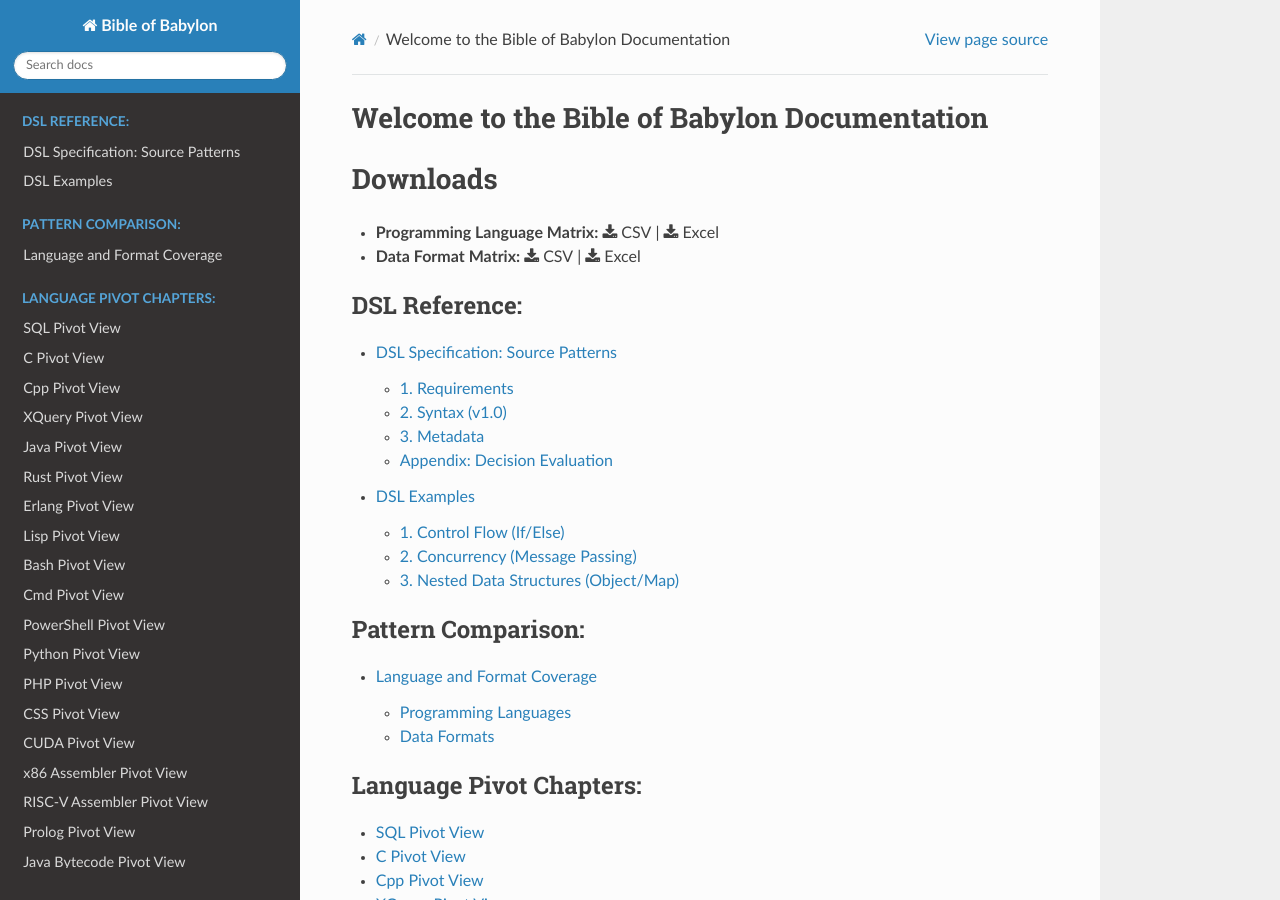
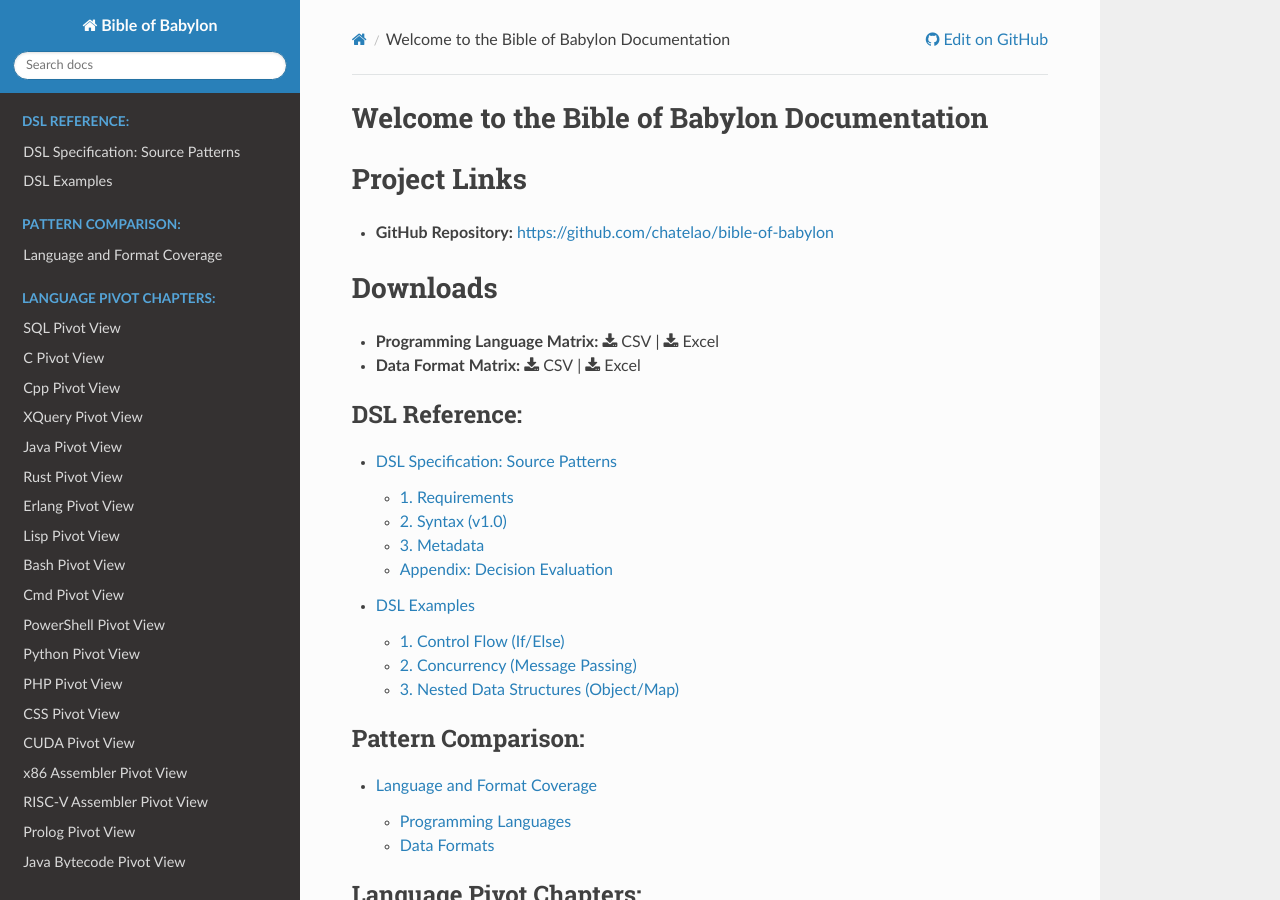
Before and after one commit to chatelao/bible-of-babylon, a Sphinx documentation site: the page built from docs/index.rst, in a window 1280 px wide and 900 px high. Built offline with Sphinx 7.4.7 and the Read the Docs theme 3.1.0, drawn with Linux system fonts in a browser that asks for light colours; pages that are not in the unit, such as notebooks, are missing from menus.

Commit message:
Add backlink to GitHub from documentation
- Configure `html_context` in `docs/conf.py` to enable "Edit on GitHub" links.
- Add "Project Links" section to `docs/index.rst` with the repository URL.
- Verified changes with Sphinx build and Playwright tests.

```diff
--- a/docs/conf.py
+++ b/docs/conf.py
@@ -19,6 +19,14 @@
 html_theme = 'sphinx_rtd_theme'
 html_static_path = ['_static']
 
+html_context = {
+    "display_github": True,
+    "github_user": "chatelao",
+    "github_repo": "bible-of-babylon",
+    "github_version": "main",
+    "conf_py_path": "/docs/",
+}
+
 source_suffix = {
     '.rst': 'restructuredtext',
     '.md': 'markdown',
--- a/docs/index.rst
+++ b/docs/index.rst
@@ -1,5 +1,10 @@
 Welcome to the Bible of Babylon Documentation
 =============================================
+
+Project Links
+=============
+
+- **GitHub Repository:** `https://github.com/chatelao/bible-of-babylon <https://github.com/chatelao/bible-of-babylon>`_
 
 Downloads
 =========
```
